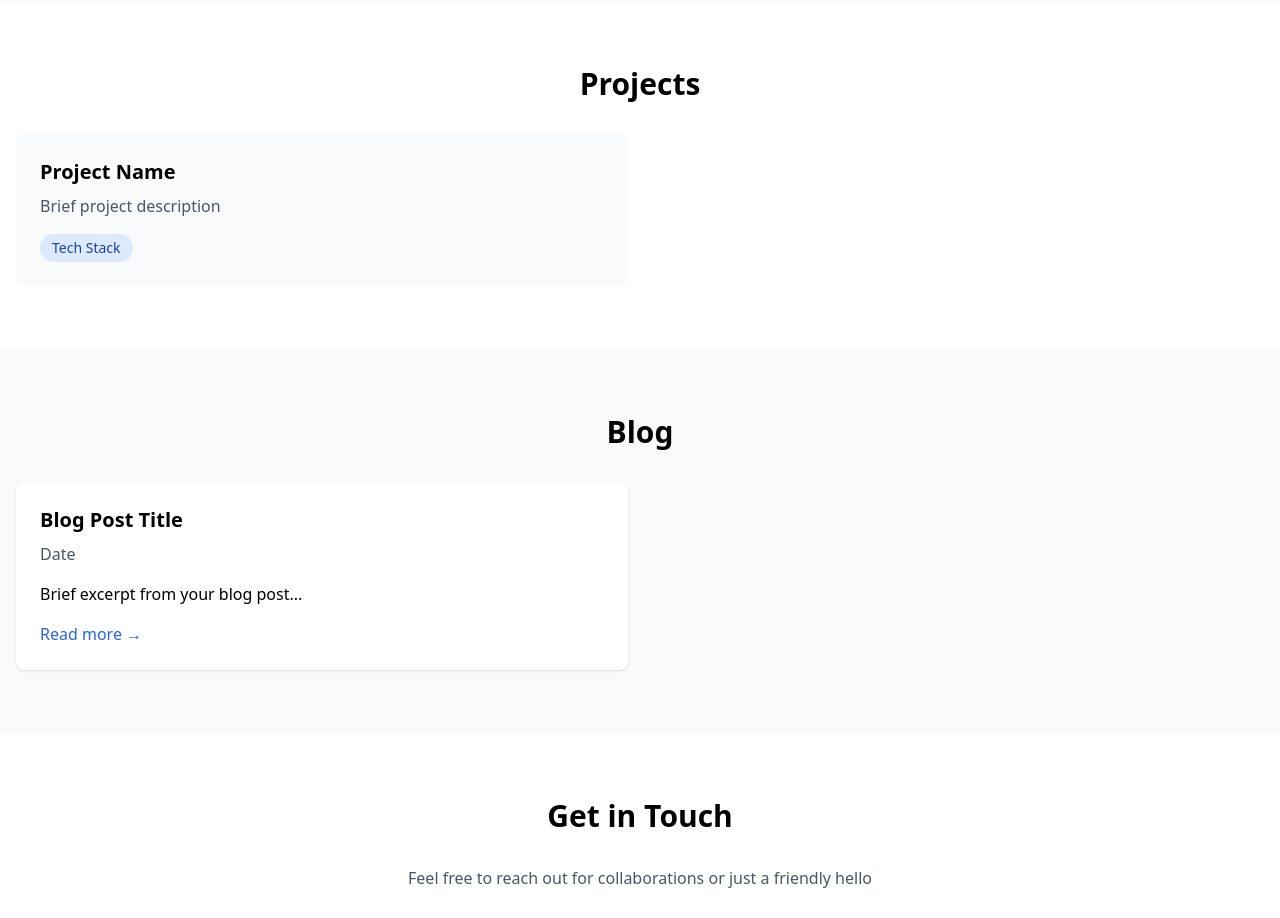
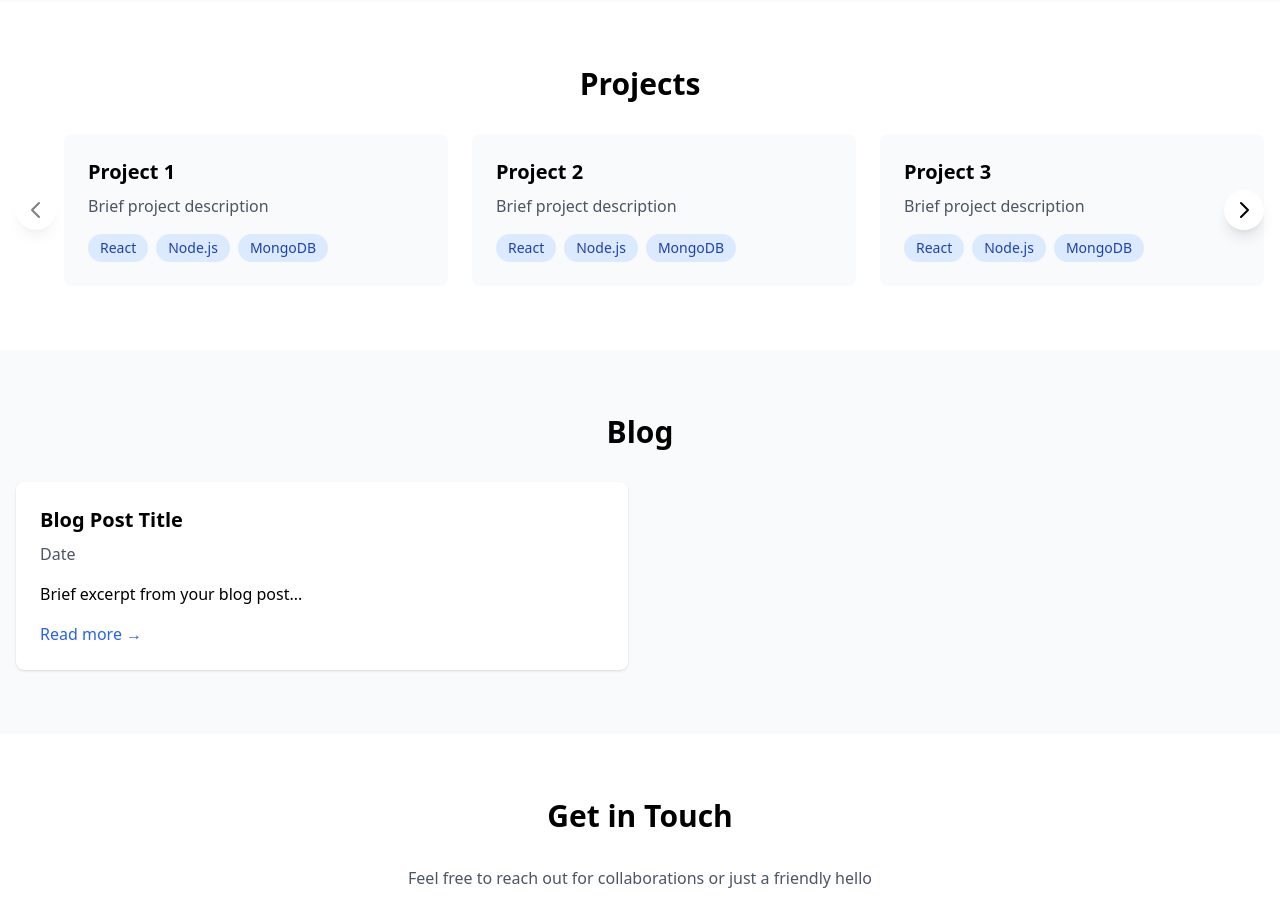
Before and after one commit to rohan-shnkr/rohan-shnkr.github.io, a React (Create React App) app: page / in a window 1280 px wide. Shown: the part 1460-2378 px from the top of the page. Built offline with nearby package versions, Linux system fonts and the light colour scheme.

Commit message:
added project slider with project pages

```diff
--- a/package.json
+++ b/package.json
@@ -9,6 +9,7 @@
     "lucide-react": "^0.460.0",
     "react": "^18.3.1",
     "react-dom": "^18.3.1",
+    "react-router-dom": "^7.0.1",
     "react-scripts": "5.0.1",
     "web-vitals": "^2.1.4"
   },
--- a/src/App.js
+++ b/src/App.js
@@ -1,9 +1,63 @@
-import React from 'react';
+import React, { useState } from 'react';
 import profilePic from './images/base-profile-picture.JPG';
 import Journey from './components/Journey';
+import { BrowserRouter as Router, Routes, Route, Link } from 'react-router-dom';
+import Project1 from './components/projects/Project1';
+
+const projects = [
+  {
+    id: 1,
+    title: "Project 1",
+    description: "Brief project description",
+    techStack: ["React", "Node.js", "MongoDB"],
+    link: "/project1"
+  },
+  {
+    id: 2,
+    title: "Project 2",
+    description: "Brief project description",
+    techStack: ["React", "Node.js", "MongoDB"],
+    link: "/projects/project-2"
+  },
+  {
+    id: 3,
+    title: "Project 3",
+    description: "Brief project description",
+    techStack: ["React", "Node.js", "MongoDB"],
+    link: "/projects/project-3"
+  },
+  {
+    id: 4,
+    title: "Project 4",
+    description: "Brief project description",
+    techStack: ["React", "Node.js", "MongoDB"],
+    link: "/projects/project-4"
+  },
+  {
+    id: 5,
+    title: "Project 5",
+    description: "Brief project description",
+    techStack: ["React", "Node.js", "MongoDB"],
+    link: "/projects/project-5"
+  }
+];
 
 function App() {
+  const [currentIndex, setCurrentIndex] = useState(0);
+
+  const handleProjectScroll = (direction) => {
+    if (direction === 'right' && currentIndex + 3 < projects.length) {
+      setCurrentIndex(prev => prev + 1);
+    } else if (direction === 'left' && currentIndex > 0) {
+      setCurrentIndex(prev => prev - 1);
+    }
+  };
+
   return (
+    <Router>
+      <Routes>
+        {/* Home Page Route */}
+        <Route path="/" element={
           <div className="min-h-screen bg-gray-50">
             {/* Navigation */}
             <nav className="bg-white shadow-sm sticky top-0">
@@ -51,16 +105,55 @@ function App() {
             <section id="projects" className="py-16 bg-white">
               <div className="max-w-7xl mx-auto px-4">
                 <h2 className="text-3xl font-bold mb-8 text-center">Projects</h2>
-          <div className="grid grid-cols-1 md:grid-cols-2 gap-6">
-            <div className="bg-gray-50 p-6 rounded-lg">
-              <h3 className="text-xl font-semibold mb-2">Project Name</h3>
-              <p className="text-gray-600 mb-4">Brief project description</p>
-              <div className="flex space-x-2">
-                <span className="px-3 py-1 bg-blue-100 text-blue-800 rounded-full text-sm">
-                  Tech Stack
+
+                <div className="relative">
+                  {/* Left Navigation Button */}
+                  <button
+                    onClick={() => handleProjectScroll('left')}
+                    className="absolute left-0 top-1/2 transform -translate-y-1/2 bg-white rounded-full p-2 shadow-lg z-10 disabled:opacity-50"
+                    disabled={currentIndex === 0}
+                  >
+                    <svg xmlns="http://www.w3.org/2000/svg" className="h-6 w-6" fill="none" viewBox="0 0 24 24" stroke="currentColor">
+                      <path strokeLinecap="round" strokeLinejoin="round" strokeWidth={2} d="M15 19l-7-7 7-7" />
+                    </svg>
+                  </button>
+
+                  {/* Projects Container */}
+                  <div className="overflow-hidden px-12">
+                    <div
+                      className="flex gap-6 transition-transform duration-500 ease-in-out"
+                      style={{ transform: `translateX(-${currentIndex * (100 / 3)}%)` }}
+                    >
+                      {projects.map((project) => (
+                        <Link
+                          key={project.id}
+                          to={project.link}
+                          className="flex-shrink-0 w-1/3 bg-gray-50 p-6 rounded-lg hover:shadow-lg transition-shadow"
+                        >
+                          <h3 className="text-xl font-semibold mb-2">{project.title}</h3>
+                          <p className="text-gray-600 mb-4">{project.description}</p>
+                          <div className="flex flex-wrap gap-2">
+                            {project.techStack.map((tech, index) => (
+                              <span key={index} className="px-3 py-1 bg-blue-100 text-blue-800 rounded-full text-sm">
+                                {tech}
                               </span>
+                            ))}
+                          </div>
+                        </Link>
+                      ))}
                     </div>
                   </div>
+
+                  {/* Right Navigation Button */}
+                  <button
+                    onClick={() => handleProjectScroll('right')}
+                    className="absolute right-0 top-1/2 transform -translate-y-1/2 bg-white rounded-full p-2 shadow-lg z-10 disabled:opacity-50"
+                    disabled={currentIndex >= projects.length - 3}
+                  >
+                    <svg xmlns="http://www.w3.org/2000/svg" className="h-6 w-6" fill="none" viewBox="0 0 24 24" stroke="currentColor">
+                      <path strokeLinecap="round" strokeLinejoin="round" strokeWidth={2} d="M9 5l7 7-7 7" />
+                    </svg>
+                  </button>
                 </div>
               </div>
             </section>
@@ -108,6 +201,12 @@ function App() {
               </div>
             </footer>
           </div>
+        } />
+
+        {/* Project Routes */}
+        <Route path="/project1" element={<Project1 />} />
+      </Routes>
+    </Router>
   );
 }
 
--- /dev/null
+++ b/src/components/projects/Project1.js
@@ -0,0 +1,41 @@
+import React from 'react';
+
+const Project1 = () => {
+  return (
+    <div className="min-h-screen bg-gray-50 pt-20">
+      <div className="max-w-7xl mx-auto px-4">
+        <div className="bg-white rounded-lg shadow-lg p-8">
+          {/* Project Header */}
+          <h1 className="text-4xl font-bold mb-4">Project Title</h1>
+          <div className="flex gap-2 mb-8">
+            {['React', 'Node.js', 'MongoDB'].map((tech, index) => (
+              <span key={index} className="px-3 py-1 bg-blue-100 text-blue-800 rounded-full text-sm">
+                {tech}
+              </span>
+            ))}
+          </div>
+
+          {/* Project Content */}
+          <div className="prose max-w-none">
+            <h2>Overview</h2>
+            <p>Detailed project description...</p>
+
+            <h2>Key Features</h2>
+            <ul>
+              <li>Feature 1</li>
+              <li>Feature 2</li>
+              <li>Feature 3</li>
+            </ul>
+
+            <h2>Technical Implementation</h2>
+            <p>Technical details...</p>
+
+            {/* Add more sections as needed */}
+          </div>
+        </div>
+      </div>
+    </div>
+  );
+};
+
+export default Project1;
```
Also changed, not shown: 1 other file (tests, documents, lock files or other folders). Lines whose indentation alone changed are shown as unchanged.
